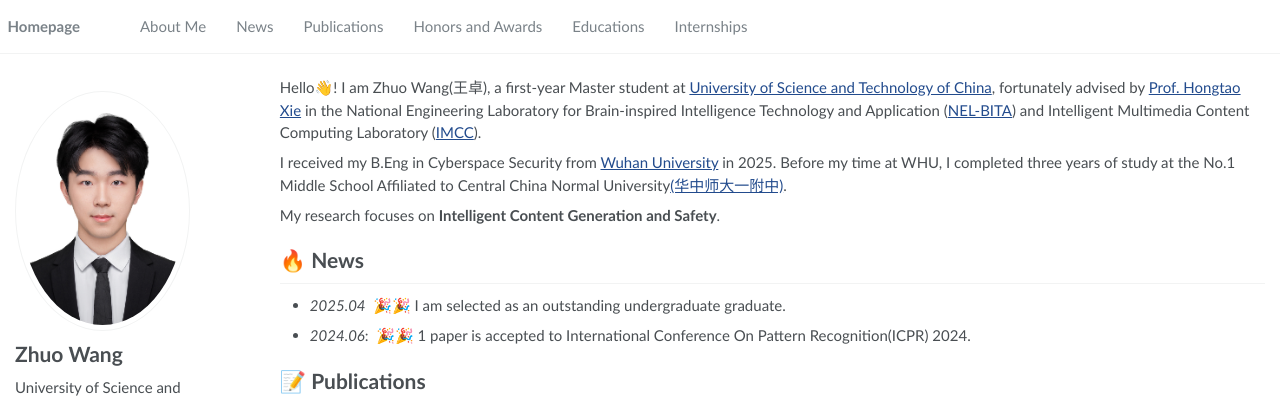
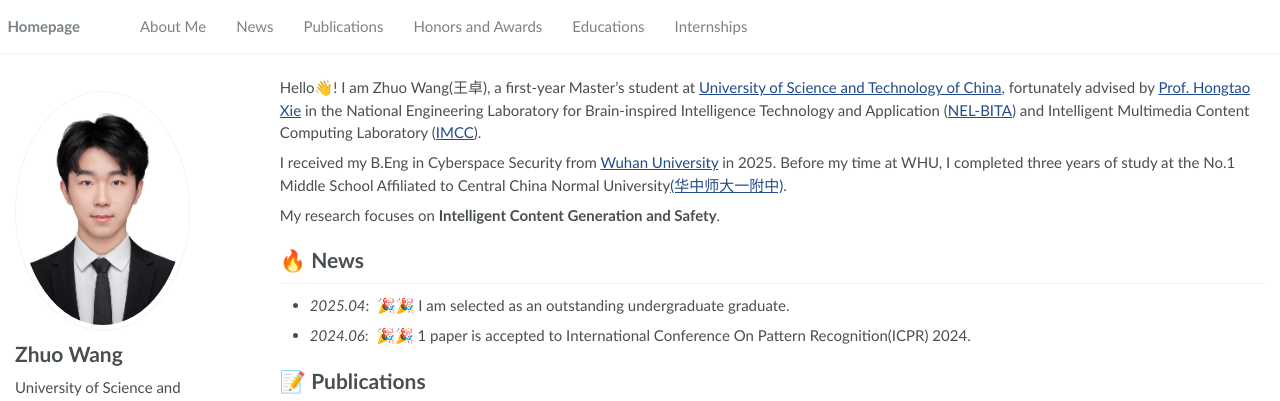
Before and after one commit to ZehyrW/ZehyrW.github.io, a Jekyll site: the page built from _pages/about.md, in a window 1280 px wide and 900 px high. Shown: the top 401 px of the window. Built offline with Jekyll 4.4.1, drawn with Linux system fonts in a browser that asks for light colours.

```diff
--- a/_pages/about.md
+++ b/_pages/about.md
@@ -17,7 +17,7 @@ redirect_from:
 
 <span class='anchor' id='about-me'></span>
 
-Hello👋! I am Zhuo Wang(王卓), a first-year Master student at [University of Science and Technology of China](https://eeis.ustc.edu.cn/main.htm), fortunately advised by [Prof. Hongtao Xie](https://imcc.ustc.edu.cn/_upload/tpl/0d/13/3347/template3347/xiehongtao.html) in the National Engineering Laboratory for Brain-inspired Intelligence Technology and Application ([NEL-BITA](https://leinao.ustc.edu.cn/main.htm)) and Intelligent Multimedia Content Computing Laboratory ([IMCC](https://imcc.ustc.edu.cn/main.htm)).
+Hello👋! I am Zhuo Wang(王卓), a first-year Master’s student at [University of Science and Technology of China](https://eeis.ustc.edu.cn/main.htm), fortunately advised by [Prof. Hongtao Xie](https://imcc.ustc.edu.cn/_upload/tpl/0d/13/3347/template3347/xiehongtao.html) in the National Engineering Laboratory for Brain-inspired Intelligence Technology and Application ([NEL-BITA](https://leinao.ustc.edu.cn/main.htm)) and Intelligent Multimedia Content Computing Laboratory ([IMCC](https://imcc.ustc.edu.cn/main.htm)).
 
 I received my B.Eng in Cyberspace Security from [Wuhan University](https://cse.whu.edu.cn) in 2025. Before my time at WHU, I completed three years of study at the No.1 Middle School Affiliated to Central China Normal University[(华中师大一附中)](https://www.hzsdyfz.com.cn).
 
@@ -27,7 +27,7 @@ My research focuses on **Intelligent Content Generation and Safety**.
 
 
 # 🔥 News
-- *2025.04* &nbsp;🎉🎉  I am selected as an outstanding undergraduate graduate.
+- *2025.04*: &nbsp;🎉🎉  I am selected as an outstanding undergraduate graduate.
 - *2024.06*: &nbsp;🎉🎉  1 paper is accepted to International Conference On Pattern Recognition(ICPR) 2024.
 
 # 📝 Publications
```
